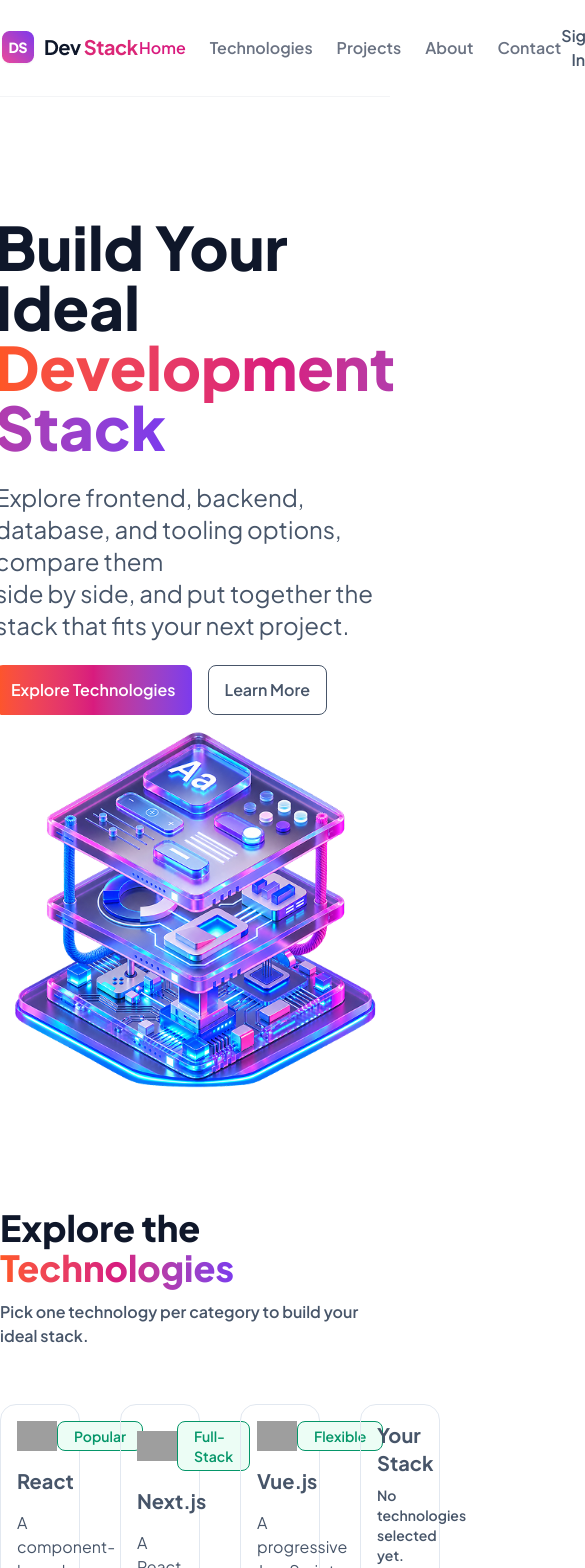
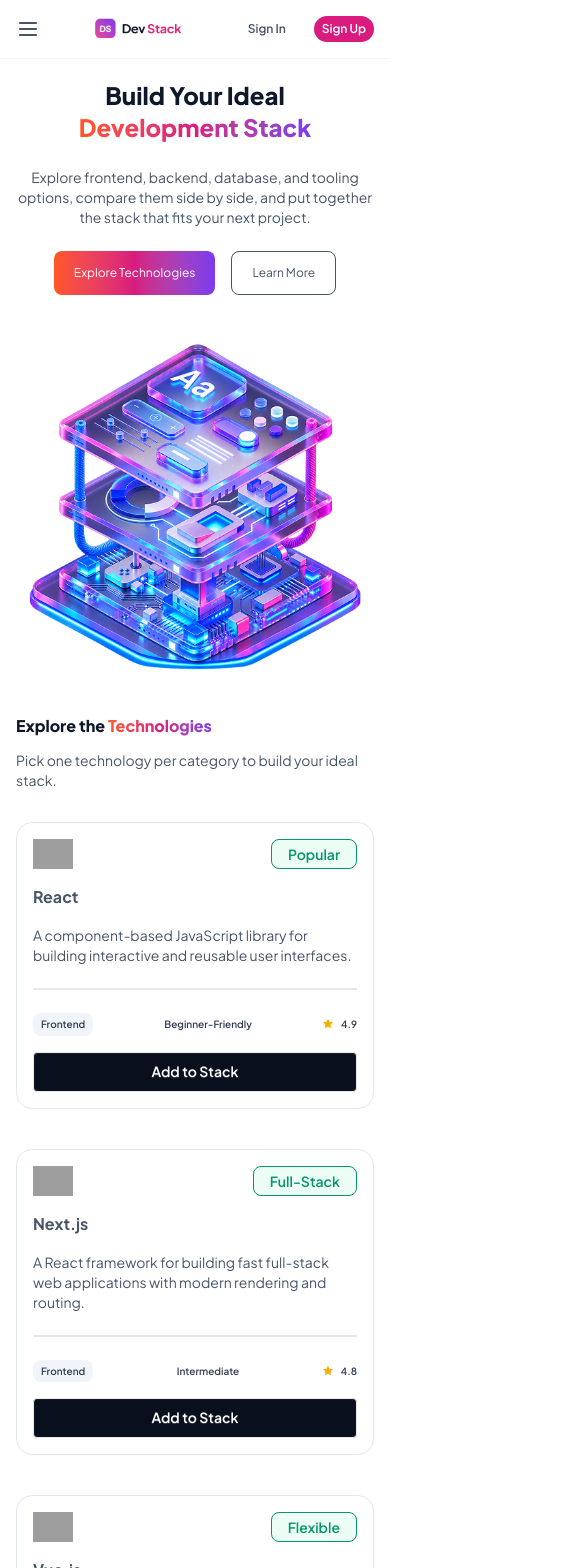
Before and after one commit to poranmia2222/DevStack, a React (Vite) app: page / in a window 390 px wide. Shown: the top 1568 px of the page, 585 px wide, since content can reach past the window. Built offline with nearby package versions, Linux system fonts and the light colour scheme; grey boxes are pictures that could not be loaded.

Commit message:
improve responsive layout across devices

```diff
--- a/public/technology_data.json
+++ b/public/technology_data.json
@@ -198,5 +198,15 @@
     "rating": 4.8,
     "difficulty": "Beginner-Friendly",
     "badge": "Lightning Fast"
-  }
+  },
+  {
+  "id": "svelte",
+  "name": "Svelte",
+  "category": "Frontend",
+  "description": "A modern frontend framework that compiles components into highly optimized JavaScript for fast and reactive web applications.",
+  "icon": "https://icon.icepanel.io/Technology/svg/Svelte.svg",
+  "rating": 4.7,
+  "difficulty": "Intermediate",
+  "badge": "Frontend"
+}
 ]
--- a/src/Component/Banner/Banner.tsx
+++ b/src/Component/Banner/Banner.tsx
@@ -2,22 +2,22 @@
 
 const Banner = () => {
     return (
-        <div className="">
-            <div className="container mx-auto py-30 flex flex-col lg:flex-row gap-4 justify-between items-center">
-                <div className='space-y-6'>
-                    <h1 className="text-6xl font-black text-[#0F172A]">
-                        Build Your Ideal <br />
+        <div className="px-4 sm:px-5 md:px-8 lg:px-10">
+            <div className="container mx-auto py-5 md:py-20 flex flex-col lg:flex-row gap-12 lg:gap-4 justify-between items-center">
+                <div className='space-y-6 text-center lg:text-left'>
+                    <h1 className="text-2xl md:text-6xl font-black text-[#0F172A]">
+                        Build Your Ideal <br/>
                         <span className='bg-linear-to-r from-[#FF5722] via-[#D81B7E] to-[#7C3AED] bg-clip-text text-transparent'>Development Stack</span>
                     </h1>
-                    <p className='text-2xl'>Explore frontend, backend, database, and tooling options,
-                        compare them <br /> side by side, and put together the stack that fits your
+                    <p className='text-sm md:text-2xl'>Explore frontend, backend, database, and tooling options,
+                        compare them <br  className='hidden lg:flex' /> side by side, and put together the stack that fits your
                         next project.</p>
-                        <div className='flex gap-4'>
-                            <button className='font-semibold text-white bg-linear-to-r from-[#FF5722] via-[#D81B7E] to-[#7C3AED]  px-4 py-3 rounded-lg hover:opacity-90'>Explore Technologies</button>
-                            <button className='font-semibold text-[#475569] border border-[#475569] hover:bg-[#f6f6f6] px-4 py-3 rounded-lg'>Learn More</button>
+                        <div className='flex gap-4 justify-center lg:justify-start'>
+                            <button className='md:font-semibold text-[12px] md:text-xl text-white bg-linear-to-r from-[#FF5722] via-[#D81B7E] to-[#7C3AED]  px-5 md:px-4 md:py-3 rounded-lg hover:opacity-90'>Explore Technologies</button>
+                            <button className='md:font-semibold text-[12px] md:text-xl text-[#475569] border border-[#475569] hover:bg-[#f6f6f6] px-5 py-3 rounded-lg'>Learn More</button>
                         </div>
                 </div>
-                <img className='' src={bannerImg} alt="" />
+                <img src={bannerImg} alt="" />
             </div>
         </div>
     );
--- a/src/Component/Footer/Footer.tsx
+++ b/src/Component/Footer/Footer.tsx
@@ -3,11 +3,12 @@
 
 const Footer = () => {
     return (
-        <footer className='mt-20'>
+        <footer className='md:mt-20 px-4 md:px-10 lg:px-0'>
             <div className="divider" />
-            <div className='container mx-auto pt-20 pb-5'>
-                <div className='grid grid-cols-12 pb-10'>
-                    <div className='space-y-4 col-span-6'>
+            <div className='container mx-auto md:pt-20 pb-5'>
+
+                <div className='grid gap-6 lg:grid-cols-12 md:pb-10'>
+                    <div className='space-y-4 col-span-6 text-[12px] md:text-base'>
                         <img src={logo} alt="" />
                         <p>Curated tools, technologies, and resources for developers building
                             modern software.</p>
@@ -17,7 +18,7 @@
                             <li><a>LinkedIn</a></li>
                         </ul>
                     </div>
-                    <div className="col-span-2 space-y-3">
+                    <div className="col-span-2 space-y-3 text-[12px] md:text-base">
                         <h3 className='font-semibold'>PRODUCT</h3>
                         <ul className='space-y-3'>
                             <li><a href='#'>Home</a></li>
@@ -25,7 +26,7 @@
                             <li><a href='#'>Projects</a></li>
                         </ul>
                     </div>
-                    <div className="col-span-2 space-y-3">
+                    <div className="col-span-2 space-y-3 text-[12px] md:text-base">
                         <h3 className='font-semibold'>COMPANY</h3>
                         <ul className='space-y-3'>
                             <li><a href='#'>About</a></li>
@@ -33,7 +34,7 @@
                             <li><a href='#'>Careers</a></li>
                         </ul>
                     </div>
-                    <div className="col-span-2 space-y-3">
+                    <div className="col-span-2 space-y-3 text-[12px] md:text-base">
                         <h3 className='font-semibold'>LEGAL</h3>
                         <ul className=' space-y-3'>
                             <li><a href='#'>Privacy Policy</a></li>
@@ -41,8 +42,10 @@
                         </ul>
                     </div>
                 </div>
+
                 <div className="divider" />
-                <div className='flex justify-between'>
+
+                <div className='flex justify-between text-[8px] md:text-base'>
                     <p className='flex gap-2 items-center'><FaRegCopyright /> 2026 Dev Stack. All rights reserved.</p>
                     <ul className='flex gap-4'>
                         <li><a href='#'>Privacy</a></li>
--- a/src/Component/Nav/Nav.tsx
+++ b/src/Component/Nav/Nav.tsx
@@ -1,5 +1,6 @@
 import { useState } from 'react';
 import logo from '../../assets/logo-text.png'
+import { LuMenu } from 'react-icons/lu';
 
 const Nav = () => {
 
@@ -7,10 +8,11 @@
     const navItems = ["Home", "Technologies", "Projects", "About", "Contact"];
 
     return (
-        <nav className="border-b border-gray-100 bg-white/85 backdrop-blur-md sticky top-0 z-50">
+        <nav className="border-b border-gray-100 bg-white/85 backdrop-blur-md sticky top-0 z-50 px-4 sm:px-5 md:px-8 lg:px-10">
             <div className="container mx-auto flex justify-between items-center py-4">
-                <img src={logo} alt="" />
-                <ul className="flex gap-6 font-semibold">
+                <LuMenu className='text-2xl md:text-3xl lg:hidden'></LuMenu>
+                <img className='w-22 sm:w-32 md:w-36 lg:w-auto' src={logo} alt="" />
+                <ul className="hidden lg:flex gap-6 font-semibold">
                     {navItems.map((item) => (
                         <li
                             key={item}
@@ -22,8 +24,8 @@
                     ))}
                 </ul>
                 <div className="flex space-x-4 font-semibold">
-                    <button className='hover:text-[#334155] text-[#475569] '>Sign In</button>
-                    <button className=' px-6 py-2 rounded-3xl  bg-[#D91B7E] text-white hover:bg-[#C51B69]'>Sign Up</button>
+                    <button className='hover:text-[#334155] px-3 md:px-6 py-1 md:py-2 text-[12px] md:text-base  text-[#475569] '>Sign In</button>
+                    <button className=' px-2 md:px-6 py-1 md:py-2 text-[12px] md:text-base rounded-3xl bg-[#D91B7E] text-white hover:bg-[#C51B69]'>Sign Up</button>
                 </div>
             </div>
         </nav>
--- a/src/Component/StackCard/StackCard.tsx
+++ b/src/Component/StackCard/StackCard.tsx
@@ -13,7 +13,6 @@
 const StackCard = ({ technology, selectedStack, setSelectedStack}: TechnologyProps) => {
 
     const handleDeleteStack = () => {
-        console.log("Stack Deleted!", technology)
 
         const filterSelectedStack = selectedStack.filter(stack => stack.id !== technology.id)
 
--- a/src/Component/Technologies/Technologies.tsx
+++ b/src/Component/Technologies/Technologies.tsx
@@ -15,14 +15,14 @@
 
     return (
         <div>
-            <div className="container mx-auto">
+            <div className="container mx-auto  px-4 md:px-10 lg:px-0  py-6">
                 <div>
-                    <h2 className="text-4xl font-extrabold text-[#0F172A]">Explore the <span className="bg-linear-to-r from-[#FF5722] via-[#D81B7E] to-[#7C3AED] bg-clip-text text-transparent">Technologies</span></h2>
-                    <p className="my-3 font-semibold">Pick one technology per category to build your ideal stack.</p>
+                    <h2 className="md:text-4xl font-extrabold text-[#0F172A]">Explore the <span className="bg-linear-to-r from-[#FF5722] via-[#D81B7E] to-[#7C3AED] bg-clip-text text-transparent">Technologies</span></h2>
+                    <p className="my-3 text-sm md:text-base md:font-semibold">Pick one technology per category to build your ideal stack.</p>
                 </div>
 
-                <div className="grid grid-cols-12 gap-10 mt-14">
-                    <div className="col-span-9 gap-2">
+                <div className="grid lg:grid-cols-12 gap-10 mt-8 md:mt-14">
+                    <div className="lg:col-span-9 gap-2">
 
                         <TechnologiesCards
                         selectedStack={selectedStack}
@@ -31,7 +31,7 @@
                         ></TechnologiesCards>
 
                     </div>
-                    <div className="col-span-3" >
+                    <div className="lg:col-span-3" >
                         <StackSidebar
                         selectedStack={selectedStack}
                         setSelectedStack={setSelectedStack}
--- a/src/Component/TechnologyCard/TechnologyCard.tsx
+++ b/src/Component/TechnologyCard/TechnologyCard.tsx
@@ -36,21 +36,21 @@
     }
 
     return (
-        <div className={`${isDisabled ? 'border-[#059669]' : 'border-slate-200'} space-y-4 border rounded-2xl p-4 transition-all duration-300
+        <div className={`${isDisabled ? 'border-[#059669]' : 'border-slate-200'} flex flex-col space-y-4 border rounded-2xl p-4 transition-all duration-300
   hover:-translate-y-2 hover:border-[#059669]  hover:shadow-xl hover:shadow-primary/10`}>
             <div className="flex justify-between items-center">
                 <img className="w-10" src={technology.icon} alt="" />
                 <p className="bg-[#ECFDF5] px-4 py-1 rounded-lg border border-[#059669] font-semibold text-sm text-[#059669]">{technology.badge}</p>
             </div>
-            <h3 className="text-xl font-bold">{technology.name}</h3>
-            <p className="">{technology.description}</p>
+            <h3 className="md:text-xl font-bold">{technology.name}</h3>
+            <p className="text-sm md:text-base">{technology.description}</p>
             <div className="divider"></div>
-            <div className=" flex justify-between items-center text-sm font-semibold text-[#334155]">
-                <p className="px-4 py-2 rounded-lg bg-[#F1F5F9]">{technology.category}</p>
-                <p>{technology.difficulty}</p>
-                <p className="flex items-center gap-2"><GoStarFill className="text-yellow-500 text-lg" />{technology.rating}</p>
+            <div className=" flex justify-between items-center mt-auto text-sm font-semibold text-[#334155]">
+                <p className=" px-2 py-1 md:px-3 md:py-2 rounded-lg text-[10px] md:text-[15px] bg-[#F1F5F9]">{technology.category}</p>
+                <p className="text-[10px] md:text-[15px]">{technology.difficulty}</p>
+                <p className="flex items-center gap-2 text-[10px] md:text-base"><GoStarFill className="text-yellow-500 md:text-lg" />{technology.rating}</p>
             </div>
-            <button onClick={() => handeAddStackButton()} disabled={isDisabled} className="btn disabled:bg-[#05966840] disabled:text-[#059669] disabled:border-[#059669] bg-[#0A0F1D] text-white w-full">{
+            <button onClick={() => handeAddStackButton()} disabled={isDisabled} className="btn  mt-auto disabled:bg-[#05966840] disabled:text-[#059669] disabled:border-[#059669] bg-[#0A0F1D] text-white w-full">{
                 isDisabled ? "✓ Added to Stack" : "Add to Stack"
             }</button>
         </div>
--- a/src/Component/TechnologyCards/TechnologyCards.tsx
+++ b/src/Component/TechnologyCards/TechnologyCards.tsx
@@ -11,7 +11,7 @@
 const TechnologiesCards = ({ technologies, selectedStack, setSelectedStack, }: TechnologiesCardsProps) => {
 
     return (
-        <div className="grid grid-cols-3 gap-10">
+        <div className="grid md:grid-cols-2 lg:grid-cols-3 gap-10 justify-center">
             {technologies.map(technology =>
 
                 <TechnologyCard
```
